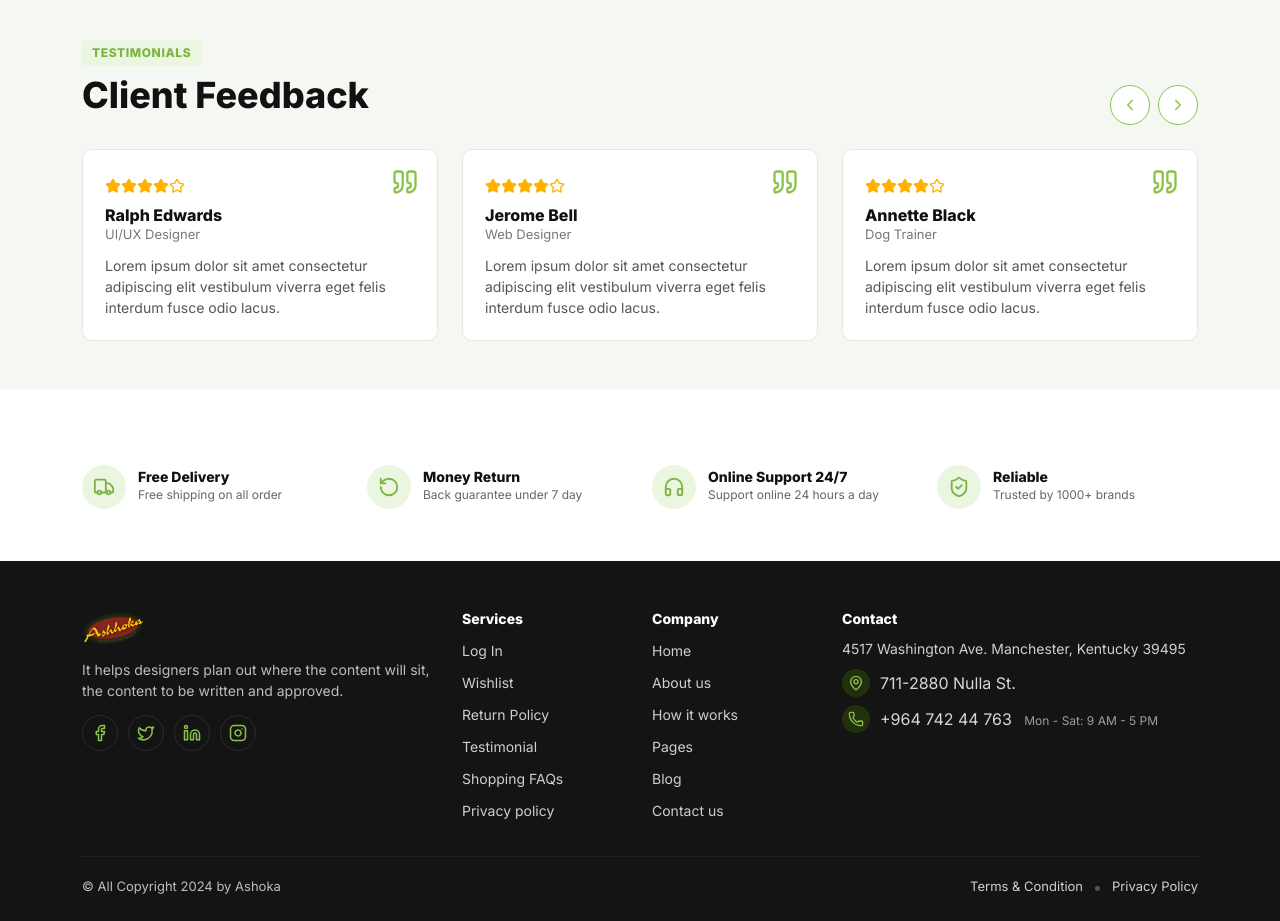
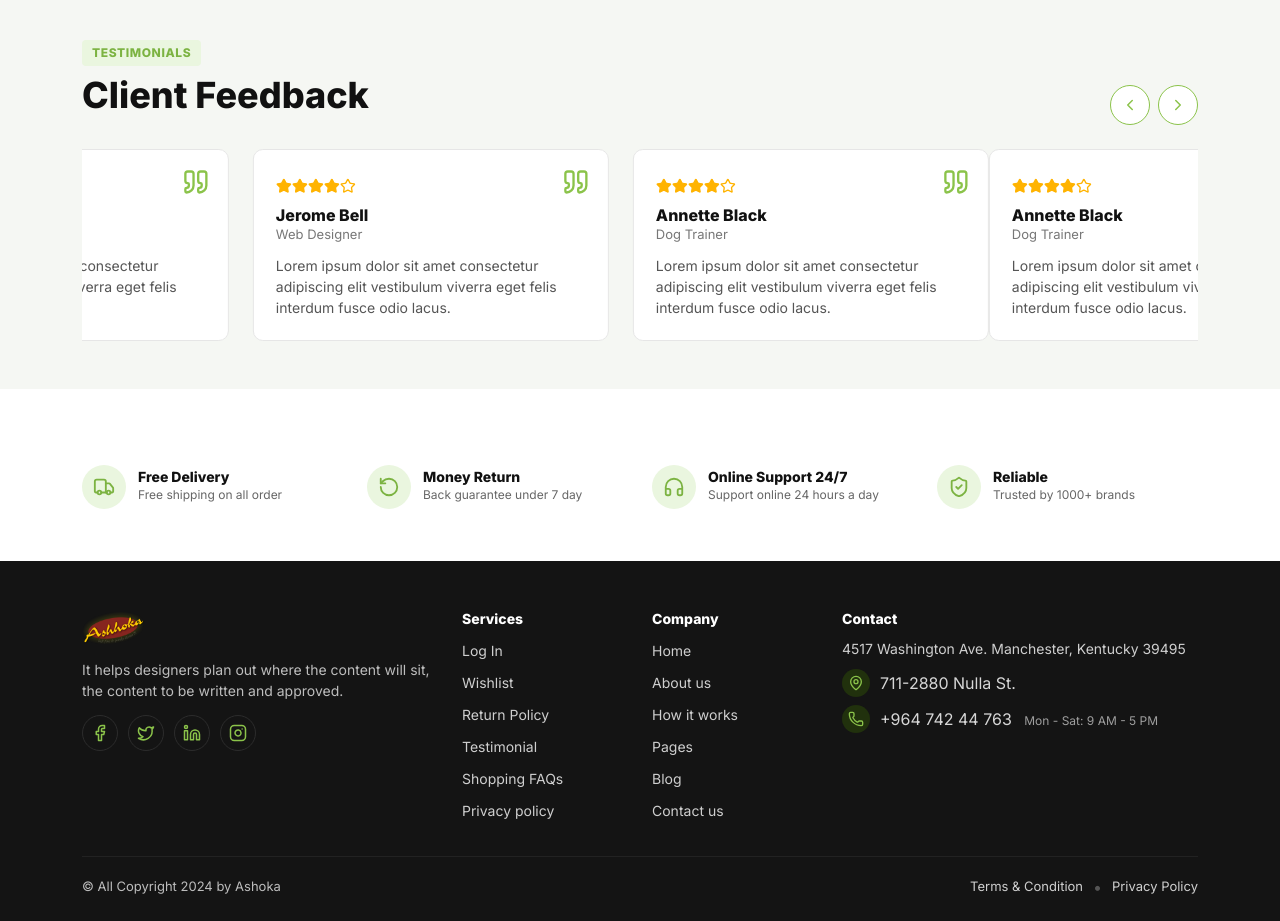
Before and after one commit to VedikaSonar/Ashoka, a React (Vite) app: page / in a window 1280 px wide. Shown: the part 3060-3981 px from the top of the page. Built offline with nearby package versions, Linux system fonts and the light colour scheme.

Commit message:
testimonial

```diff
--- a/src/Pages/AuthOptions.css
+++ b/src/Pages/AuthOptions.css
@@ -79,7 +79,8 @@
 }
 
 .auth-secondary-btn:hover {
-  background-color: #f4faec;
+  background-color: #e6fcca;
+  color: black;
 }
 
 .auth-card-footer {
--- a/src/Pages/Home.jsx
+++ b/src/Pages/Home.jsx
@@ -49,7 +49,48 @@ const Home = () => {
     { id: 8, name: "Read Apple", price: "USD 49.00" },
   ];
 
+  const testimonials = [
+    {
+      name: 'Ralph Edwards',
+      role: 'UI/UX Designer',
+      text: 'Lorem ipsum dolor sit amet consectetur adipiscing elit vestibulum viverra eget felis interdum fusce odio lacus.',
+    },
+    {
+      name: 'Jerome Bell',
+      role: 'Web Designer',
+      text: 'Lorem ipsum dolor sit amet consectetur adipiscing elit vestibulum viverra eget felis interdum fusce odio lacus.',
+    },
+    {
+      name: 'Annette Black',
+      role: 'Dog Trainer',
+      text: 'Lorem ipsum dolor sit amet consectetur adipiscing elit vestibulum viverra eget felis interdum fusce odio lacus.',
+    },
+    {
+      name: 'Annette Black',
+      role: 'Dog Trainer',
+      text: 'Lorem ipsum dolor sit amet consectetur adipiscing elit vestibulum viverra eget felis interdum fusce odio lacus.',
+    },
+    {
+      name: 'Annette Black',
+      role: 'Dog Trainer',
+      text: 'Lorem ipsum dolor sit amet consectetur adipiscing elit vestibulum viverra eget felis interdum fusce odio lacus.',
+    },
+    {
+      name: 'Annette Black',
+      role: 'Dog Trainer',
+      text: 'Lorem ipsum dolor sit amet consectetur adipiscing elit vestibulum viverra eget felis interdum fusce odio lacus.',
+    },
+  ];
+
+  const testimonialsPerSlide = 3;
+  const testimonialSlides = [];
+  for (let i = 0; i < testimonials.length; i += testimonialsPerSlide) {
+    testimonialSlides.push(testimonials.slice(i, i + testimonialsPerSlide));
+  }
+
   const [timeLeft, setTimeLeft] = useState({ days: 0, hours: 0, mins: 0, secs: 0 });
+  const [testiIndex, setTestiIndex] = useState(0);
+
   useEffect(() => {
     const target = new Date();
     target.setDate(target.getDate() + 7);
@@ -70,6 +111,16 @@ const Home = () => {
     const id = setInterval(tick, 1000);
     return () => clearInterval(id);
   }, []);
+
+  useEffect(() => {
+    if (testimonialSlides.length <= 1) return;
+    const id = setInterval(() => {
+      setTestiIndex((prev) =>
+        prev === testimonialSlides.length - 1 ? 0 : prev + 1
+      );
+    }, 3000);
+    return () => clearInterval(id);
+  }, [testimonialSlides.length]);
 
   return (
     <div className="home-page">
@@ -311,52 +362,71 @@ const Home = () => {
               <h2 className="testi-title mt-2">Client Feedback</h2>
             </div>
             <div className="testi-nav d-none d-md-flex gap-2">
-              <button className="testi-nav-btn" aria-label="Previous">
+              <button
+                className="testi-nav-btn"
+                aria-label="Previous"
+                onClick={() =>
+                  setTestiIndex((prev) =>
+                    testimonialSlides.length === 0
+                      ? prev
+                      : prev === 0
+                      ? testimonialSlides.length - 1
+                      : prev - 1
+                  )
+                }
+              >
                 <ChevronLeft size={18} />
               </button>
-              <button className="testi-nav-btn" aria-label="Next">
+              <button
+                className="testi-nav-btn"
+                aria-label="Next"
+                onClick={() =>
+                  setTestiIndex((prev) =>
+                    testimonialSlides.length === 0
+                      ? prev
+                      : prev === testimonialSlides.length - 1
+                      ? 0
+                      : prev + 1
+                  )
+                }
+              >
                 <ChevronRight size={18} />
               </button>
             </div>
           </div>
+          <Carousel
+            indicators={false}
+            controls={false}
+            interval={null}
+            activeIndex={testiIndex}
+            onSelect={(selected) => setTestiIndex(selected)}
+            className="testi-carousel"
+          >
+            {testimonialSlides.map((slide, index) => (
+              <Carousel.Item key={index}>
                 <Row className="g-4">
-            <Col lg={4} md={6}>
+                  {slide.map((t) => (
+                    <Col key={t.name} lg={4} md={6}>
                       <div className="testimonial-card">
                         <div className="stars">
-                  {[...Array(4)].map((_, i) => <Star key={i} size={16} fill="#ffb300" color="#ffb300" />)}
+                          {[...Array(4)].map((_, i) => (
+                            <Star key={i} size={16} fill="#ffb300" color="#ffb300" />
+                          ))}
                           <Star size={16} color="#ffb300" />
                         </div>
-                <h5 className="testi-name">Ralph Edwards</h5>
-                <div className="testi-role">UI/UX Designer</div>
-                <p className="testi-text">Lorem ipsum dolor sit amet consectetur adipiscing elit vestibulum viverra eget felis interdum fusce odio lacus.</p>
-                <div className="testi-quote"><Quote size={28} /></div>
+                        <h5 className="testi-name">{t.name}</h5>
+                        <div className="testi-role">{t.role}</div>
+                        <p className="testi-text">{t.text}</p>
+                        <div className="testi-quote">
+                          <Quote size={28} />
+                        </div>
                       </div>
                     </Col>
-            <Col lg={4} md={6}>
-              <div className="testimonial-card">
-                <div className="stars">
-                  {[...Array(4)].map((_, i) => <Star key={i} size={16} fill="#ffb300" color="#ffb300" />)}
-                  <Star size={16} color="#ffb300" />
-                </div>
-                <h5 className="testi-name">Jerome Bell</h5>
-                <div className="testi-role">Web Designer</div>
-                <p className="testi-text">Lorem ipsum dolor sit amet consectetur adipiscing elit vestibulum viverra eget felis interdum fusce odio lacus.</p>
-                <div className="testi-quote"><Quote size={28} /></div>
-              </div>
-            </Col>
-            <Col lg={4} md={6}>
-              <div className="testimonial-card">
-                <div className="stars">
-                  {[...Array(4)].map((_, i) => <Star key={i} size={16} fill="#ffb300" color="#ffb300" />)}
-                  <Star size={16} color="#ffb300" />
-                </div>
-                <h5 className="testi-name">Annette Black</h5>
-                <div className="testi-role">Dog Trainer</div>
-                <p className="testi-text">Lorem ipsum dolor sit amet consectetur adipiscing elit vestibulum viverra eget felis interdum fusce odio lacus.</p>
-                <div className="testi-quote"><Quote size={28} /></div>
-              </div>
-            </Col>
+                  ))}
                 </Row>
+              </Carousel.Item>
+            ))}
+          </Carousel>
         </Container>
       </section>
 
```
Lines whose indentation alone changed are shown as unchanged.
